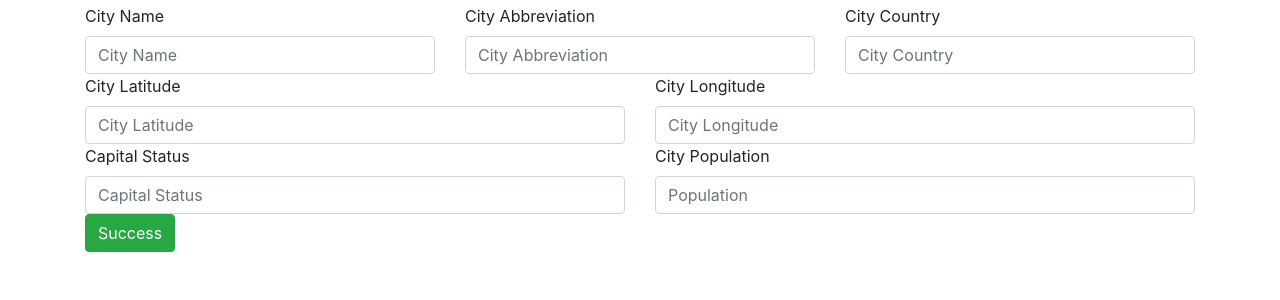
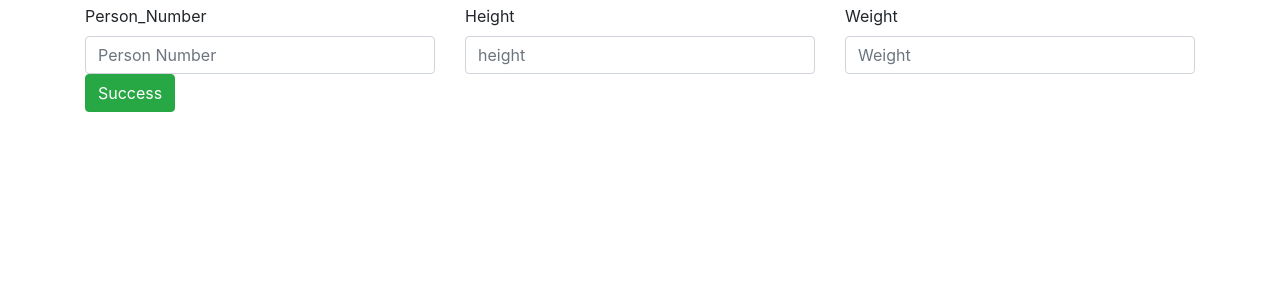
Before and after one commit to aa748/Docker_flask_python_mysql_pycharm, a Flask app: template app/templates/new.html in a window 1280 px wide. Shown: the part 56-356 px from the top of the page. Run offline with Flask 2, Linux system fonts and the light colour scheme; the template is opened without the code that fills it, so the values that code supplies are empty; some libraries are stand-ins or nearby versions.

Commit message:
Task: update new app route

```diff
--- a/app/app.py
+++ b/app/app.py
@@ -51,23 +51,21 @@ def form_update_post(person_num):
     mysql.get_db().commit()
     return redirect("/", code=302)
 
-@app.route('/cities/new', methods=['GET'])
+@app.route('/person/new', methods=['GET'])
 def form_insert_get():
     return render_template('new.html', title='New City Form')
 
 
-@app.route('/cities/new', methods=['POST'])
+@app.route('/person/new', methods=['POST'])
 def form_insert_post():
     cursor = mysql.get_db().cursor()
-    inputData = (request.form.get('fldName'), request.form.get('fldLat'), request.form.get('fldLong'),
-                 request.form.get('fldCountry'), request.form.get('fldAbbreviation'),
-                 request.form.get('fldCapitalStatus'), request.form.get('fldPopulation'))
-    sql_insert_query = """INSERT INTO tblCitiesImport (fldName,fldLat,fldLong,fldCountry,fldAbbreviation,fldCapitalStatus,fldPopulation) VALUES (%s, %s,%s, %s,%s, %s,%s) """
+    inputData = (request.form.get('person_num'), request.form.get('height'), request.form.get('weight'))
+    sql_insert_query = """INSERT INTO tblPeopleImport (person_num, height, weight) VALUES (%s, %s,%s) """
     cursor.execute(sql_insert_query, inputData)
     mysql.get_db().commit()
     return redirect("/", code=302)
 
-@app.route('/delete/<int:city_id>', methods=['POST'])
+@app.route('/delete/<int:person_num>', methods=['POST'])
 def form_delete_post(city_id):
     cursor = mysql.get_db().cursor()
     sql_delete_query = """DELETE FROM tblCitiesImport WHERE id = %s """
--- a/app/templates/new.html
+++ b/app/templates/new.html
@@ -1,44 +1,23 @@
 {% extends "layout.html" %}
 {% block content %}
-<form action="/cities/new" method="POST">
+<form action="/person/new" method="POST">
     <div class="row">
         <div class="col">
-            <label for="fldName">City Name</label>
-            <input id="fldName" type="text" class="form-control" placeholder="City Name" name="fldName">
+            <label for="person_num">Person_Number</label>
+            <input id="person_num" type="text" class="form-control" placeholder="Person Number" name="person_num">
         </div>
         <div class="col">
-            <label for="fldAbbreviation">City Abbreviation</label>
-            <input id="fldAbbreviation" t ype="text" class="form-control" placeholder="City Abbreviation"
-                   name="fldAbbreviation">
+            <label for="height">Height</label>
+            <input id="height" t ype="text" class="form-control" placeholder="height"
+                   name="height">
         </div>
         <div class="col">
-            <label for="fldCountry">City Country</label>
-            <input id="fldCountry" type="text" class="form-control" placeholder="City Country" name="fldCountry">
+            <label for="weight">Weight</label>
+            <input id="weight" type="text" class="form-control" placeholder="Weight" name="weight">
         </div>
     </div>
 
-    <div class="row">
-        <div class="col">
-            <label for="fldLat">City Latitude</label>
-            <input id="fldLat" type="text" class="form-control" placeholder="City Latitude" name="fldLat">
-        </div>
-        <div class="col">
-            <label for="fldlong">City Longitude</label>
-            <input id="fldlong" type="text" class="form-control" placeholder="City Longitude" name="fldLong">
-        </div>
-    </div>
-    <div class="row">
-        <div class="col">
-            <label for="fldCapitalStatus">Capital Status</label>
 
-            <input id="fldCapitalStatus" type="text" class="form-control" placeholder="Capital Status "
-                   name="fldCapitalStatus">
-        </div>
-        <div class="col">
-            <label for="fldPopulation">City Population</label>
-            <input id="fldPopulation" type="text" class="form-control" placeholder="Population" name="fldPopulation">
-        </div>
-    </div>
     <button type="submit" class="btn btn-success">Success</button>
 
 </form>
```
